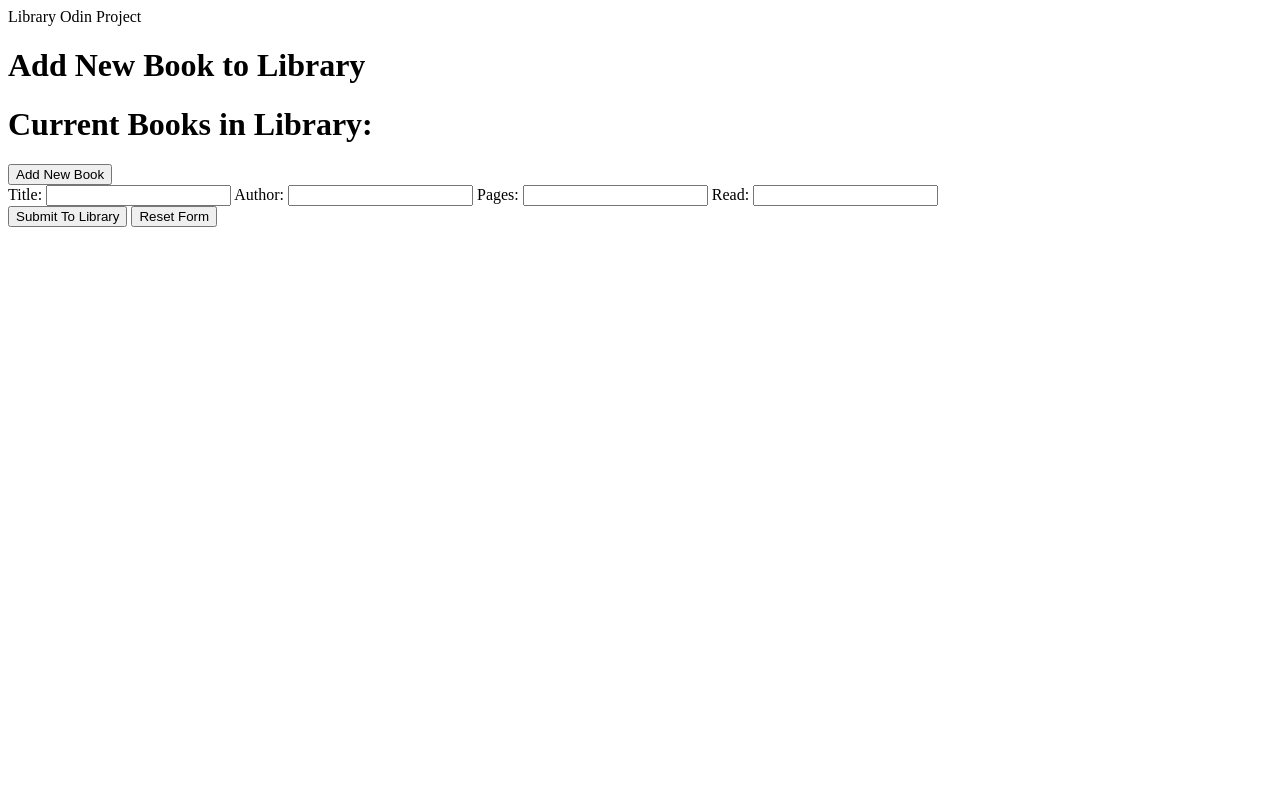
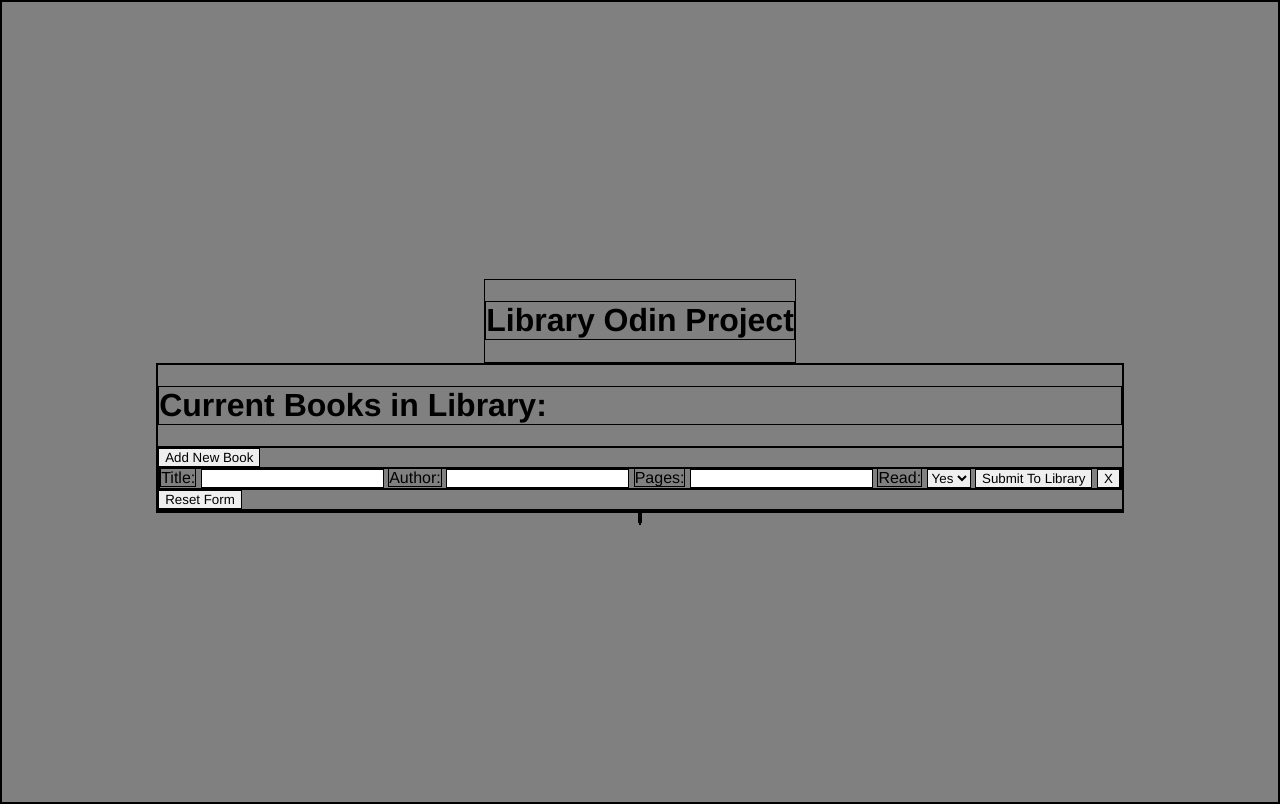
Before and after one commit to DrunkPlato21/odin-library, a plain HTML site: page index.html in a window 1280 px wide. Both pictures are taken after a click on the button "Add New Book". Drawn offline with Linux system fonts and the light colour scheme.

Commit message:
updated the html, added some javascript

```diff
--- a/index.html
+++ b/index.html
@@ -9,13 +9,10 @@
     <title>Library Odin Project</title>
 </head>
 <body>
-<div class="title">Library Odin Project</div>
+
+<div class="title"><h1>Library Odin Project</h1></div>
 
 <div class="container">
-
-    <div class="form-heading">
-        <h1>Add New Book to Library</h1>
-    </div>
 
     <div class="books-heading"><h1>Current Books in Library:</h1></div>
 
@@ -32,11 +29,23 @@
                 <label for="Pages">Pages:</label>
                 <input type="text" id="Pages" name="Pages">
                 <label for="Title">Read:</label>
-                <input type="text" id="Read" name="Read">
+
+                <select id="Read" name="Read">
+
+                    <option value="Yes">Yes</option>
+                    <option value="No">No</option>
+
+                 </select>
+
+
+                <button type="submit" class="submit-button">Submit To Library</button>
+                <button class="close-form">X</button>
+
             </form>
+
         </div>
 
-        <button type="submit" class="submit-button">Submit To Library</button>
+
         <button type="reset" class="reset-button">Reset Form</button>
 
     </div>
--- a/library.js
+++ b/library.js
@@ -12,11 +12,19 @@ function Book(author, title, pages, read) {
 
 }
 
+
+//grab form data
+let bookTitle = document.getElementById('Title').value
+let bookAuthor = document.getElementById('Author').value
+let bookPages = document.getElementById('Pages').value
+let bookRead = document.getElementById('Read').value
+
 //add new book to myLibrary array
-
 function addBookToLibrary() {
   // do stuff here
-
+    let newBook = new Book(bookAuthor, bookTitle, bookPages, bookRead)
+    myLibrary.push(newBook)
+    console.log(newBook.author)
 }
 
 
@@ -24,12 +32,25 @@ function addBookToLibrary() {
 const addBookButton = document.querySelector(".add-book-button");
 addBookButton.addEventListener("click", displayForm);
 
+//close form button
+const closeBookForm = document.querySelector(".close-form");
+closeBookForm.addEventListener("click", closeForm)
+
+//close form function
+function closeForm(){
+    document.getElementById("add-book-form").style.display = "none";
+}
 
 //display the form
 function displayForm(){
     document.getElementById("add-book-form").style.display = "";
 }
 
-let x = new Book("Ben", "Title", 39, true)
+// start event listener for adding input from form
 
-console.log(x.author)
+const submitButton = document.querySelector(".submit-button");
+submitButton.addEventListener("click", submitForm)
+
+function submitForm(){
+    addBookToLibrary()
+}
--- a/styles.css
+++ b/styles.css
@@ -0,0 +1,21 @@
+* {
+    font-family: 'Franklin Gothic Medium', 'Arial Narrow', Arial, sans-serif;
+    border: 1px solid black;
+}
+
+
+body{
+    height: 100vh;
+    display: flex;
+    flex-direction: column;
+    align-items: center;
+    justify-content:center;
+    padding: 0;
+    margin: 0;
+    background: grey;
+}
+
+.title {
+    display: flex;
+
+}
```
